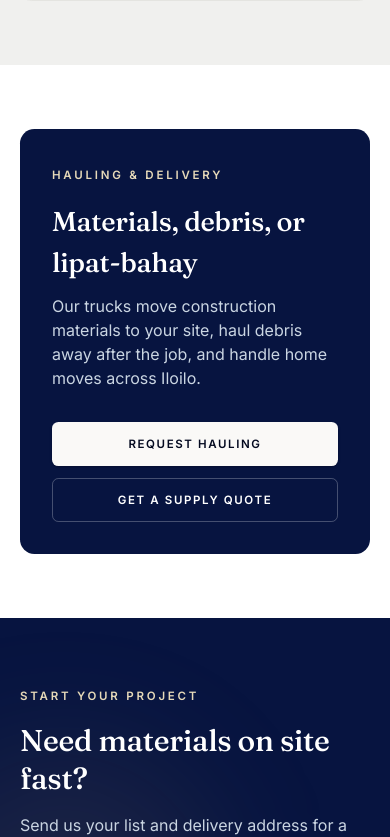
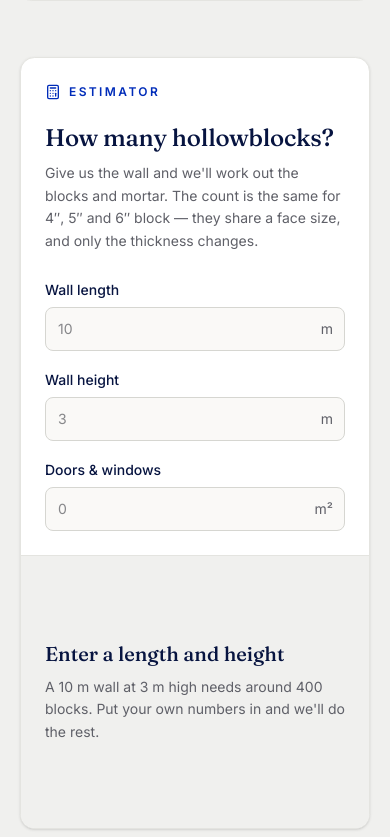
Before and after one commit to JustineSalinas/Nan-Builders, a Next.js app: page /supply in a window 390 px wide. Shown: the part 2154-2991 px from the top of the page. Built offline with nearby package versions, Linux system fonts and the light colour scheme; no server answers.

Commit message:
Add a hollowblock estimator to the supply page

```diff
--- a/app/supply/page.tsx
+++ b/app/supply/page.tsx
@@ -2,6 +2,7 @@ import type { Metadata } from "next";
 import { Truck, PackageCheck, Ruler, PhilippinePeso } from "lucide-react";
 import { PageHero } from "@/components/page-hero";
 import { SectionHeading } from "@/components/section-heading";
+import { BlockCalculator } from "@/components/block-calculator";
 import { CtaBand } from "@/components/sections/cta-band";
 import { Reveal } from "@/components/reveal";
 import { ButtonLink } from "@/components/ui/button-link";
@@ -76,6 +77,16 @@ export default function SupplyPage() {
             ))}
           </div>
           {/* TODO: add real product photos and any fixed price lists when available */}
+
+          {/*
+            Sits under the catalogue on purpose: someone reading what we stock
+            is one step from working out how much of it they need.
+          */}
+          <div className="mt-14">
+            <Reveal>
+              <BlockCalculator />
+            </Reveal>
+          </div>
         </div>
       </section>
 
--- /dev/null
+++ b/components/block-calculator.tsx
@@ -0,0 +1,147 @@
+"use client";
+
+import { useState } from "react";
+import Link from "next/link";
+import { ArrowRight, Calculator } from "lucide-react";
+import { estimateWall, BLOCKS_PER_SQM, WASTE_ALLOWANCE } from "@/lib/materials";
+
+/**
+ * How many hollowblocks does this wall need?
+ *
+ * The most common question a supplier gets, and one the chatbot deliberately
+ * refuses — it can quote a price list but it can't do arithmetic on a wall.
+ * This answers it in the open, with no pricing involved, so there's nothing to
+ * get wrong beyond the estimating figures in lib/materials.ts.
+ *
+ * It ends on "get this quoted" because that's the point: someone who has just
+ * worked out they need 940 blocks is a lead, not a browser.
+ */
+
+const FIELDS = [
+  { key: "length", label: "Wall length", unit: "m", placeholder: "10" },
+  { key: "height", label: "Wall height", unit: "m", placeholder: "3" },
+  { key: "openings", label: "Doors & windows", unit: "m²", placeholder: "0" },
+] as const;
+
+type FieldKey = (typeof FIELDS)[number]["key"];
+
+export function BlockCalculator() {
+  const [values, setValues] = useState<Record<FieldKey, string>>({
+    length: "",
+    height: "",
+    openings: "",
+  });
+
+  const estimate = estimateWall({
+    length: parseFloat(values.length),
+    height: parseFloat(values.height),
+    openings: parseFloat(values.openings),
+  });
+
+  return (
+    <div className="overflow-hidden rounded-2xl border border-border bg-white shadow-sm">
+      <div className="grid md:grid-cols-2">
+        <div className="p-6 sm:p-8">
+          <span className="inline-flex items-center gap-2 text-xs font-semibold uppercase tracking-[0.2em] text-brand-blue">
+            <Calculator className="h-4 w-4" /> Estimator
+          </span>
+          <h3 className="mt-4 font-heading text-2xl font-medium text-brand-navy">
+            How many hollowblocks?
+          </h3>
+          <p className="mt-2 text-sm leading-relaxed text-muted-foreground">
+            Give us the wall and we&apos;ll work out the blocks and mortar. The
+            count is the same for 4&Prime;, 5&Prime; and 6&Prime; block — they
+            share a face size, and only the thickness changes.
+          </p>
+
+          <div className="mt-6 space-y-4">
+            {FIELDS.map((field) => (
+              <label key={field.key} className="block">
+                <span className="text-sm font-medium text-brand-navy">
+                  {field.label}
+                </span>
+                <span className="relative mt-1.5 block">
+                  <input
+                    type="number"
+                    min="0"
+                    step="0.1"
+                    inputMode="decimal"
+                    value={values[field.key]}
+                    placeholder={field.placeholder}
+                    onChange={(event) =>
+                      setValues((current) => ({
+                        ...current,
+                        [field.key]: event.target.value,
+                      }))
+                    }
+                    className="h-11 w-full rounded-lg border border-input bg-background pl-3 pr-12 text-sm text-foreground focus-visible:border-ring focus-visible:ring-3 focus-visible:ring-ring/40 focus-visible:outline-none"
+                  />
+                  <span className="pointer-events-none absolute inset-y-0 right-3 flex items-center text-sm text-muted-foreground">
+                    {field.unit}
+                  </span>
+                </span>
+              </label>
+            ))}
+          </div>
+        </div>
+
+        <div className="flex flex-col justify-between border-t border-border bg-brand-stone p-6 sm:p-8 md:border-l md:border-t-0">
+          {estimate ? (
+            <div>
+              <p className="text-xs font-semibold uppercase tracking-[0.2em] text-muted-foreground">
+                {estimate.netArea} m² of wall
+              </p>
+              <p className="mt-3 font-heading text-5xl font-medium text-brand-navy">
+                {estimate.blocks.toLocaleString()}
+              </p>
+              <p className="mt-1 text-sm text-muted-foreground">
+                hollowblocks, including {Math.round(WASTE_ALLOWANCE * 100)}% for
+                cuts and breakage
+              </p>
+
+              <dl className="mt-6 space-y-2 border-t border-border pt-5 text-sm">
+                <div className="flex justify-between gap-4">
+                  <dt className="text-muted-foreground">Cement for mortar</dt>
+                  <dd className="text-right font-medium text-brand-navy">
+                    {estimate.cementBags.low}–{estimate.cementBags.high} bags
+                  </dd>
+                </div>
+                <div className="flex justify-between gap-4">
+                  <dt className="text-muted-foreground">Sand for mortar</dt>
+                  <dd className="text-right font-medium text-brand-navy">
+                    {estimate.sandCubicMetres.low}–{estimate.sandCubicMetres.high} m³
+                  </dd>
+                </div>
+              </dl>
+
+              <p className="mt-5 text-xs leading-relaxed text-muted-foreground">
+                Planning figures at {BLOCKS_PER_SQM}{" "}
+                blocks per m². Mortar is a
+                range because it moves with the mix, the joint and the block
+                thickness. Steel and grout aren&apos;t included — those depend on
+                what the wall is holding up, so we work them out with you.
+              </p>
+
+              <Link
+                href="/contact?service=Construction%20Supply"
+                className="mt-6 inline-flex items-center gap-1.5 text-sm font-medium text-brand-blue hover:underline"
+              >
+                Get this quoted <ArrowRight className="h-3.5 w-3.5" />
+              </Link>
+            </div>
+          ) : (
+            <div className="flex h-full min-h-[14rem] flex-col justify-center">
+              <p className="font-heading text-xl font-medium text-brand-navy">
+                Enter a length and height
+              </p>
+              <p className="mt-2 text-sm leading-relaxed text-muted-foreground">
+                A 10 m wall at 3 m high needs around 400 blocks. Put your own
+                numbers in and we&apos;ll do the rest.
+              </p>
+            </div>
+          )}
+        </div>
+      </div>
+    </div>
+  );
+}
--- /dev/null
+++ b/lib/materials.ts
@@ -0,0 +1,78 @@
+/**
+ * Quantity estimating for concrete hollow block walls.
+ *
+ * Every figure here is a planning rule of thumb, not a take-off. They live in
+ * one place, named and sourced, so Renan can correct them against how the crew
+ * actually estimates without going near the component that renders them.
+ *
+ * The calculator deliberately stops at blocks and mortar. Grout, reinforcing
+ * steel and footings depend on the wall's structural role, and guessing them on
+ * a website would be inventing numbers a customer might build on.
+ */
+
+/**
+ * Blocks per square metre of wall face.
+ *
+ * A standard CHB face is 400 x 200 mm. With a 10 mm mortar joint each block
+ * occupies 410 x 210 mm = 0.0861 m², giving 11.6 per m²; the trade rounds to
+ * 12.5 to absorb cutting and the odd broken block.
+ *
+ * This is the same for 4", 5" and 6" block — they share a face size and differ
+ * only in thickness. Thickness changes mortar and fill, never the count.
+ */
+export const BLOCKS_PER_SQM = 12.5;
+
+/** Extra blocks ordered against breakage and cuts. */
+export const WASTE_ALLOWANCE = 0.05;
+
+/**
+ * Mortar for laying, per square metre of wall, as a range.
+ *
+ * Ranges rather than single numbers because the answer moves with the mix
+ * (class A/B/C), joint thickness and how thick the block is. Quoting one figure
+ * would imply a precision that doesn't exist.
+ */
+export const MORTAR_CEMENT_BAGS_PER_SQM = { low: 0.35, high: 0.55 };
+export const MORTAR_SAND_CUM_PER_SQM = { low: 0.02, high: 0.03 };
+
+export type WallInput = {
+  /** Metres. */
+  length: number;
+  /** Metres. */
+  height: number;
+  /** Square metres of doors and windows to deduct. */
+  openings: number;
+};
+
+export type WallEstimate = {
+  netArea: number;
+  blocks: number;
+  cementBags: { low: number; high: number };
+  sandCubicMetres: { low: number; high: number };
+};
+
+/** Round up — you cannot order 2.3 blocks. */
+const ceil = (value: number) => Math.ceil(value);
+/** Materials sold by volume are quoted to one decimal. */
+const round1 = (value: number) => Math.round(value * 10) / 10;
+
+export function estimateWall({ length, height, openings }: WallInput): WallEstimate | null {
+  if (!(length > 0) || !(height > 0)) return null;
+
+  const gross = length * height;
+  const netArea = Math.max(0, gross - Math.max(0, openings || 0));
+  if (netArea === 0) return null;
+
+  return {
+    netArea: round1(netArea),
+    blocks: ceil(netArea * BLOCKS_PER_SQM * (1 + WASTE_ALLOWANCE)),
+    cementBags: {
+      low: Math.ceil(netArea * MORTAR_CEMENT_BAGS_PER_SQM.low),
+      high: Math.ceil(netArea * MORTAR_CEMENT_BAGS_PER_SQM.high),
+    },
+    sandCubicMetres: {
+      low: round1(netArea * MORTAR_SAND_CUM_PER_SQM.low),
+      high: round1(netArea * MORTAR_SAND_CUM_PER_SQM.high),
+    },
+  };
+}
```
